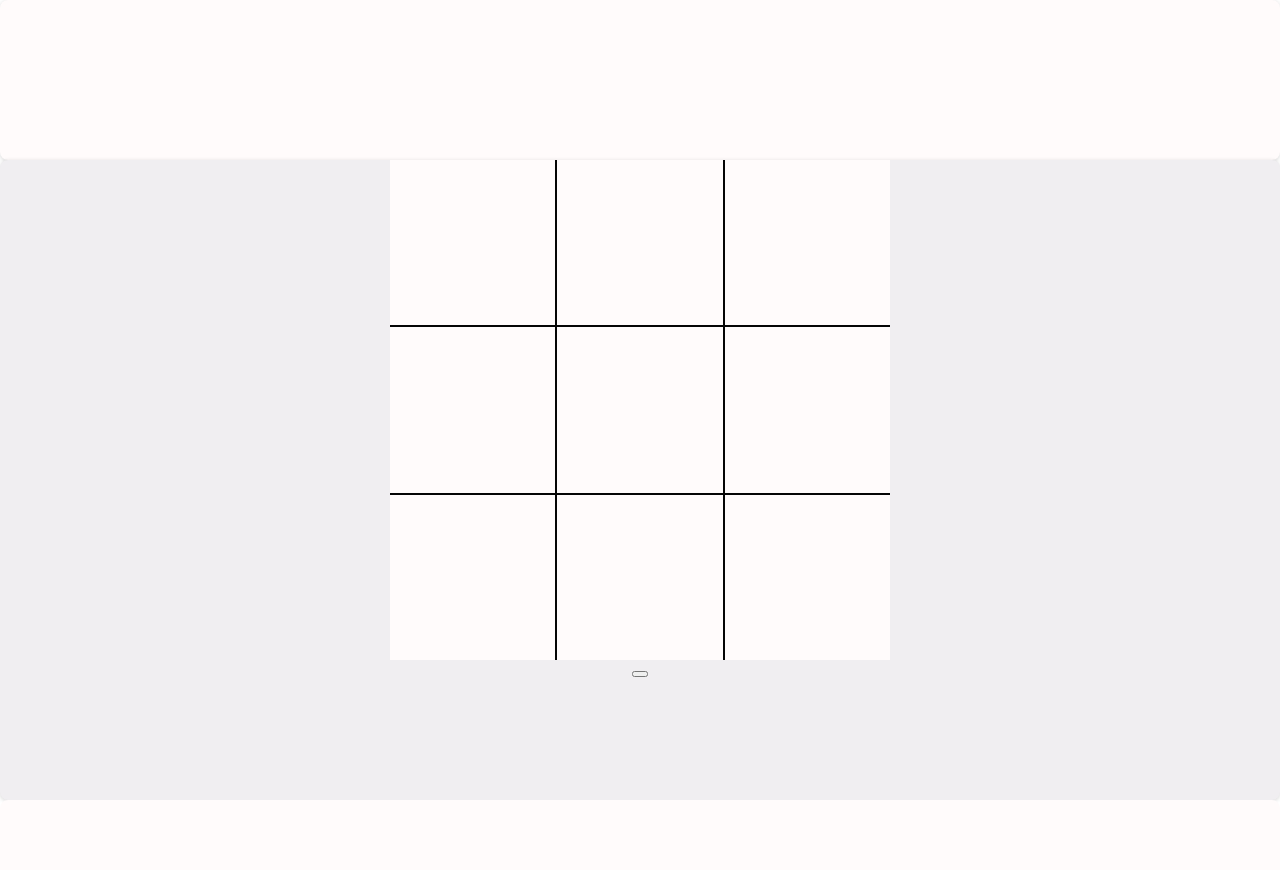
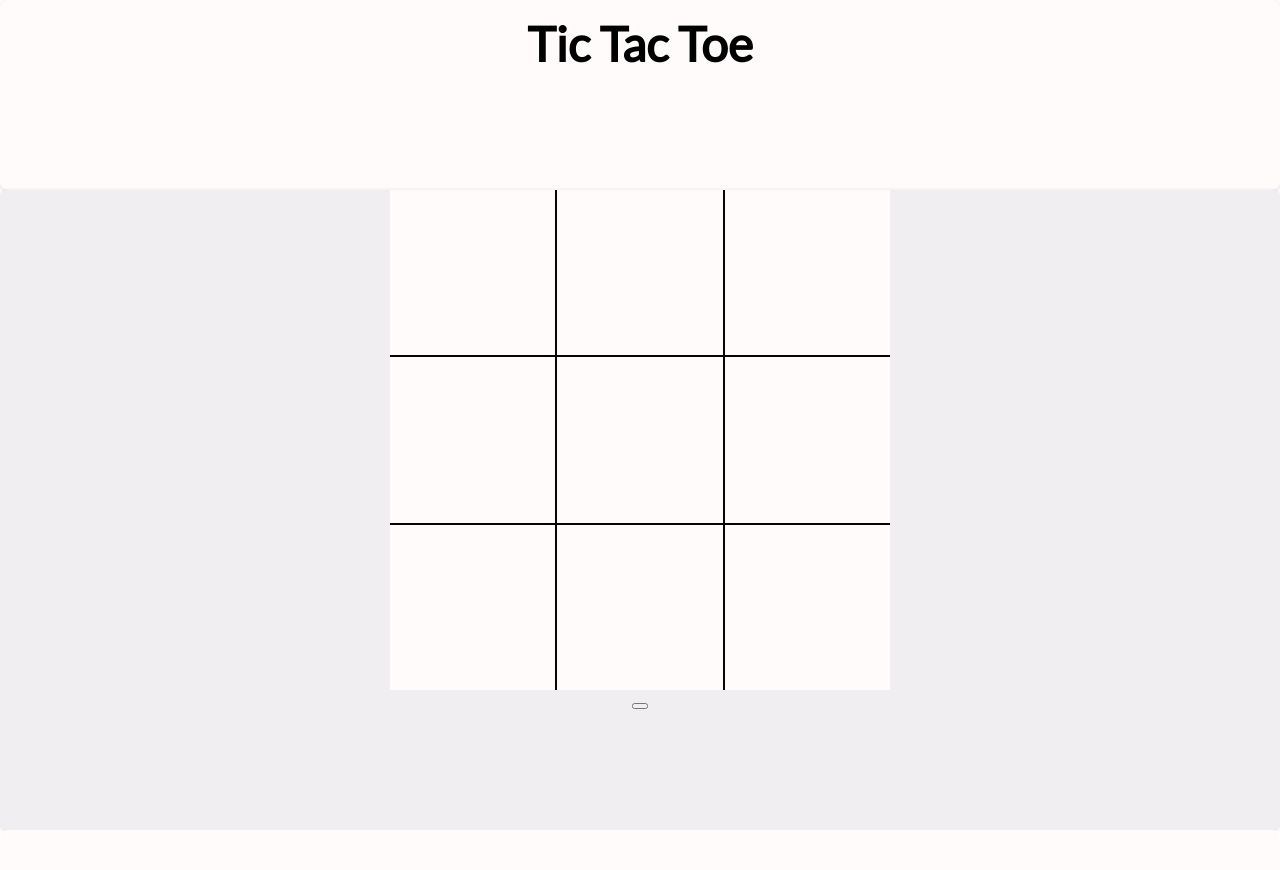
Before and after one commit to doorkiPr/tic_tac_toe, a plain HTML site: page index.html in a window 1280 px wide. Drawn offline with Linux system fonts and the light colour scheme.

Commit message:
ADD:add text to header and style it

```diff
--- a/index.html
+++ b/index.html
@@ -10,7 +10,7 @@
 </head>
 
 <body>
-    <div class="header"></div>
+    <div class="header">Tic Tac Toe</div>
     <div class="content">
         <div class="turn"></div>
         <div class="grid">
--- a/style.css
+++ b/style.css
@@ -14,7 +14,9 @@
 
 body {
     margin: 0;
-    padding: 0
+    padding: 0;
+    font-family: 'Lato', sans-serif;
+    font-weight: 600;
 }
 
 .header {
@@ -22,6 +24,9 @@ body {
     box-shadow: var(--shadow);
     height: 20vh;
     border-radius: var(--border-radius);
+    text-align: center;
+    padding: var(--spacing-button);
+    font-size: 3rem;
 }
 
 .content {
@@ -39,18 +44,21 @@ body {
     width: 500px;
     background-color: #050505;
     display: grid;
-    grid-template-columns: repeat(3,1fr);
-    grid-template-rows: repeat(3,1fr);
-    gap:2px
+    grid-template-columns: repeat(3, 1fr);
+    grid-template-rows: repeat(3, 1fr);
+    gap: 2px
 }
-.cell{
+
+.cell {
     text-align: center;
     background-color: var(--white);
 }
-.cell:hover{
+
+.cell:hover {
     background-color: var(--grey);
     cursor: pointer;
 }
+
 .footer {
     background-color: var(--white);
     height: 10vh;
```
